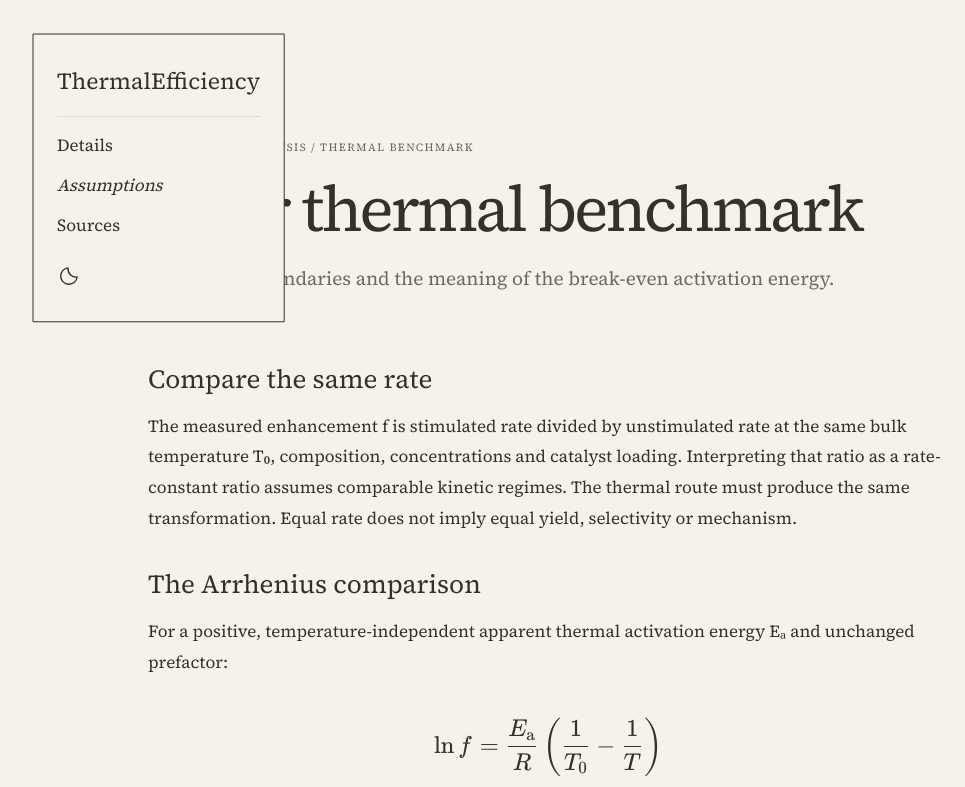
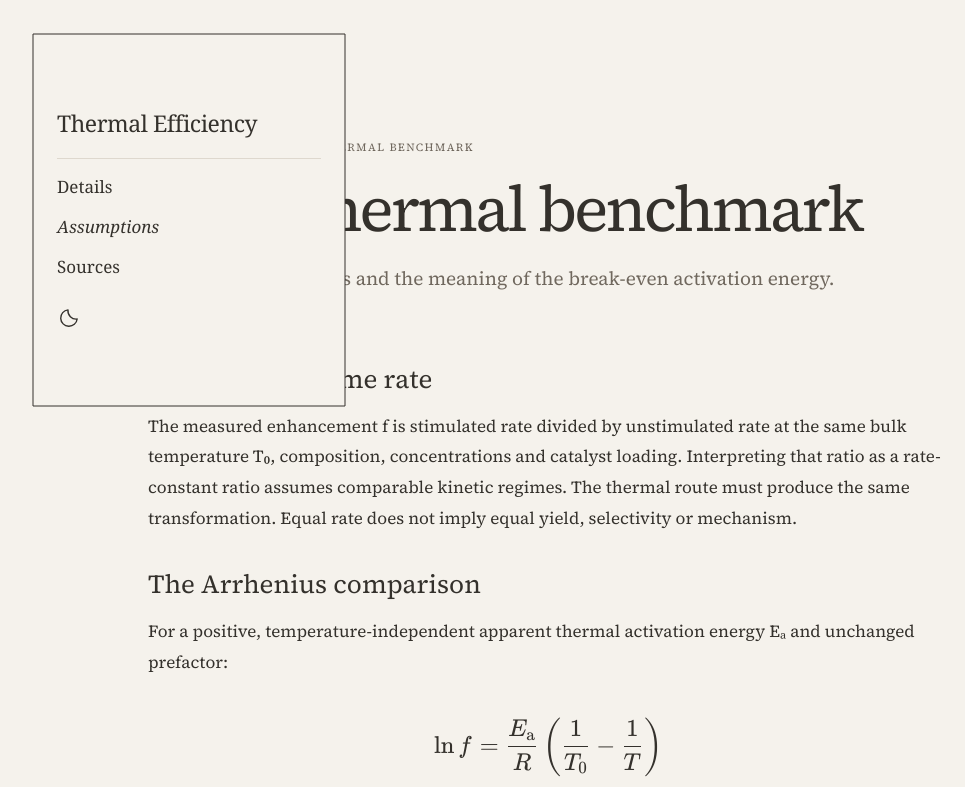
Before and after one commit to enLepre/ThermalEfficiency, a website: page assumptions.html in a window 1280 px wide. Both pictures are taken after a click on the button "Open navigation". Shown: the top 787 px of the page, without its empty margins (92-1057 px from the left). Drawn offline with nearby package versions, Linux system fonts and the light colour scheme.

Commit message:
Match personal website menu title divider and proportions

```diff
--- a/assumptions.html
+++ b/assumptions.html
@@ -1,6 +1,6 @@
 <!doctype html>
-<html lang="en"><head><meta charset="utf-8"><meta name="viewport" content="width=device-width,initial-scale=1"><meta name="description" content="Compare stimulated catalysis with equivalent thermal treatment. Find the break-even activation energy without knowing the activation barrier."><meta name="theme-color" content="#f5f2ec"><title>a fair thermal benchmark · ThermalEfficiency</title><link rel="icon" href="favicon.svg" type="image/svg+xml"><link rel="stylesheet" href="https://cdn.jsdelivr.net/npm/katex@0.19.1/dist/katex.min.css" integrity="sha384-WwGtaC6ywCHxA5cstpj/3+xIZvTez8dq2IcBQaXRkenHZ7FVVq1ZROtURwfbtTlG" crossorigin="anonymous"><script defer src="https://cdn.jsdelivr.net/npm/katex@0.19.1/dist/katex.min.js" integrity="sha384-a1WQdjRj162i159OYq041X6I4K8NenkrI09LlPmiHg0YOb7CR+wJOraXwK9abpnE" crossorigin="anonymous"></script><script defer src="math-render.js"></script><link rel="stylesheet" href="styles.css?v=20261118-math"><script defer src="navigation.js?v=20261118-menu"></script><script defer src="menu.js?v=20261118-scroll"></script></head>
-<body data-page="assumptions"><a class="skip" href="#main">Skip to content</a><header class="site-header shell"><div class="menu"><svg class="menu-outline" aria-hidden="true" focusable="false"><rect width="100%" height="100%" vector-effect="non-scaling-stroke" /></svg><button class="menu-toggle" type="button" aria-expanded="false" aria-controls="main-menu" aria-label="Open navigation"><span aria-hidden="true"></span></button><nav id="main-menu" aria-label="Main navigation" inert><a class="brand" data-scenario-link href="index.html">ThermalEfficiency</a><a data-scenario-link href="details.html">Details</a><a data-scenario-link href="assumptions.html">Assumptions</a><a data-scenario-link href="sources.html">Sources</a><button id="theme" class="theme-toggle" type="button" aria-label="Switch to dark mode" title="Switch to dark mode" aria-pressed="false"><svg class="theme-moon" viewBox="0 0 24 24" width="22" height="22" fill="none" stroke="currentColor" stroke-width="1.5" stroke-linecap="round" stroke-linejoin="round" aria-hidden="true"><path d="M20.9 13.1A9 9 0 0 1 10.9 3.1a9 9 0 1 0 10 10Z"/></svg><svg class="theme-sun" viewBox="0 0 24 24" width="22" height="22" fill="none" stroke="currentColor" stroke-width="1.5" stroke-linecap="round" aria-hidden="true"><circle cx="12" cy="12" r="4"/><path d="M12 2v2m0 16v2M2 12h2m16 0h2M4.93 4.93l1.42 1.42m11.3 11.3 1.42 1.42M4.93 19.07l1.42-1.42m11.3-11.3 1.42-1.42"/></svg></button></nav></div></header>
+<html lang="en"><head><meta charset="utf-8"><meta name="viewport" content="width=device-width,initial-scale=1"><meta name="description" content="Compare stimulated catalysis with equivalent thermal treatment. Find the break-even activation energy without knowing the activation barrier."><meta name="theme-color" content="#f5f2ec"><title>a fair thermal benchmark · ThermalEfficiency</title><link rel="icon" href="favicon.svg" type="image/svg+xml"><link rel="stylesheet" href="https://cdn.jsdelivr.net/npm/katex@0.19.1/dist/katex.min.css" integrity="sha384-WwGtaC6ywCHxA5cstpj/3+xIZvTez8dq2IcBQaXRkenHZ7FVVq1ZROtURwfbtTlG" crossorigin="anonymous"><script defer src="https://cdn.jsdelivr.net/npm/katex@0.19.1/dist/katex.min.js" integrity="sha384-a1WQdjRj162i159OYq041X6I4K8NenkrI09LlPmiHg0YOb7CR+wJOraXwK9abpnE" crossorigin="anonymous"></script><script defer src="math-render.js"></script><link rel="stylesheet" href="styles.css?v=20261118-website-menu"><script defer src="navigation.js?v=20261118-menu"></script><script defer src="menu.js?v=20261118-scroll"></script></head>
+<body data-page="assumptions"><a class="skip" href="#main">Skip to content</a><header class="site-header shell"><div class="menu"><svg class="menu-outline" aria-hidden="true" focusable="false"><rect width="100%" height="100%" vector-effect="non-scaling-stroke" /></svg><button class="menu-toggle" type="button" aria-expanded="false" aria-controls="main-menu" aria-label="Open navigation"><span aria-hidden="true"></span></button><nav id="main-menu" aria-label="Main navigation" inert><a class="brand" data-scenario-link href="index.html">Thermal Efficiency</a><a data-scenario-link href="details.html">Details</a><a data-scenario-link href="assumptions.html">Assumptions</a><a data-scenario-link href="sources.html">Sources</a><button id="theme" class="theme-toggle" type="button" aria-label="Switch to dark mode" title="Switch to dark mode" aria-pressed="false"><svg class="theme-moon" viewBox="0 0 24 24" width="22" height="22" fill="none" stroke="currentColor" stroke-width="1.5" stroke-linecap="round" stroke-linejoin="round" aria-hidden="true"><path d="M20.9 13.1A9 9 0 0 1 10.9 3.1a9 9 0 1 0 10 10Z"/></svg><svg class="theme-sun" viewBox="0 0 24 24" width="22" height="22" fill="none" stroke="currentColor" stroke-width="1.5" stroke-linecap="round" aria-hidden="true"><circle cx="12" cy="12" r="4"/><path d="M12 2v2m0 16v2M2 12h2m16 0h2M4.93 4.93l1.42 1.42m11.3 11.3 1.42 1.42M4.93 19.07l1.42-1.42m11.3-11.3 1.42-1.42"/></svg></button></nav></div></header>
 <main id="main" class="shell"><section class="intro"><p class="eyebrow">STIMULATED CATALYSIS / THERMAL BENCHMARK</p><h1>a fair thermal benchmark</h1><p class="subtitle">Equations, boundaries and the meaning of the break-even activation energy.</p></section><article class="prose">
 <h2>Compare the same rate</h2><p>The measured enhancement f is stimulated rate divided by unstimulated rate at the same bulk temperature T₀, composition, concentrations and catalyst loading. Interpreting that ratio as a rate-constant ratio assumes comparable kinetic regimes. The thermal route must produce the same transformation. Equal rate does not imply equal yield, selectivity or mechanism.</p>
 <h2>The Arrhenius comparison</h2><p>For a positive, temperature-independent apparent thermal activation energy Eₐ and unchanged prefactor:</p><div class="equation"><span data-tex="\ln f = \frac{E_{\mathrm a}}{R}\left(\frac{1}{T_0}-\frac{1}{T}\right)" data-display="true">ln f = (Eₐ/R) (1/T₀ − 1/T)</span></div><div class="equation"><span data-tex="T = \left[\frac{1}{T_0}-\frac{R}{E_{\mathrm a}}\ln f\right]^{-1}" data-display="true">T = [1/T₀ − (R/Eₐ) ln f]⁻¹</span></div><p>All temperatures in these equations are in kelvin; R = 8.31446261815324 J mol⁻¹ K⁻¹. A nonpositive denominator means no finite positive-temperature solution. This is an extrapolation of the <a href="https://goldbook.iupac.org/terms/view/A00446">Arrhenius model</a>, not evidence that a different thermal mechanism is impossible.</p>
--- a/build-pages.cjs
+++ b/build-pages.cjs
@@ -3,8 +3,8 @@ const field=(id,label,value,min='0',step='any')=>`<label for="${id}">${label}</l
 const select=(id,label,options)=>`<label for="${id}">${label}</label><select id="${id}" name="${id}">${options.map(([value,text])=>`<option value="${value}">${text}</option>`).join('')}</select>`;
 const pair=(a,b)=>`<div class="pair"><div>${a}</div><div>${b}</div></div>`;
 function shell(page,title,subtitle,body,scripts='') { return `<!doctype html>
-<html lang="en"><head><meta charset="utf-8"><meta name="viewport" content="width=device-width,initial-scale=1"><meta name="description" content="Compare stimulated catalysis with equivalent thermal treatment. Find the break-even activation energy without knowing the activation barrier."><meta name="theme-color" content="#f5f2ec"><title>${title} · ThermalEfficiency</title><link rel="icon" href="favicon.svg" type="image/svg+xml">${page==='assumptions'?"<link rel=\"stylesheet\" href=\"https://cdn.jsdelivr.net/npm/katex@0.19.1/dist/katex.min.css\" integrity=\"sha384-WwGtaC6ywCHxA5cstpj/3+xIZvTez8dq2IcBQaXRkenHZ7FVVq1ZROtURwfbtTlG\" crossorigin=\"anonymous\"><script defer src=\"https://cdn.jsdelivr.net/npm/katex@0.19.1/dist/katex.min.js\" integrity=\"sha384-a1WQdjRj162i159OYq041X6I4K8NenkrI09LlPmiHg0YOb7CR+wJOraXwK9abpnE\" crossorigin=\"anonymous\"></script><script defer src=\"math-render.js\"></script>":''}<link rel="stylesheet" href="styles.css?v=20261118-math"><script defer src="navigation.js?v=20261118-menu"></script><script defer src="menu.js?v=20261118-scroll"></script>${scripts}</head>
-<body data-page="${page}"><a class="skip" href="#main">Skip to content</a><header class="site-header shell"><div class="menu"><svg class="menu-outline" aria-hidden="true" focusable="false"><rect width="100%" height="100%" vector-effect="non-scaling-stroke" /></svg><button class="menu-toggle" type="button" aria-expanded="false" aria-controls="main-menu" aria-label="Open navigation"><span aria-hidden="true"></span></button><nav id="main-menu" aria-label="Main navigation" inert><a class="brand" data-scenario-link href="index.html">ThermalEfficiency</a><a data-scenario-link href="details.html">Details</a><a data-scenario-link href="assumptions.html">Assumptions</a><a data-scenario-link href="sources.html">Sources</a><button id="theme" class="theme-toggle" type="button" aria-label="Switch to dark mode" title="Switch to dark mode" aria-pressed="false"><svg class="theme-moon" viewBox="0 0 24 24" width="22" height="22" fill="none" stroke="currentColor" stroke-width="1.5" stroke-linecap="round" stroke-linejoin="round" aria-hidden="true"><path d="M20.9 13.1A9 9 0 0 1 10.9 3.1a9 9 0 1 0 10 10Z"/></svg><svg class="theme-sun" viewBox="0 0 24 24" width="22" height="22" fill="none" stroke="currentColor" stroke-width="1.5" stroke-linecap="round" aria-hidden="true"><circle cx="12" cy="12" r="4"/><path d="M12 2v2m0 16v2M2 12h2m16 0h2M4.93 4.93l1.42 1.42m11.3 11.3 1.42 1.42M4.93 19.07l1.42-1.42m11.3-11.3 1.42-1.42"/></svg></button></nav></div></header>
+<html lang="en"><head><meta charset="utf-8"><meta name="viewport" content="width=device-width,initial-scale=1"><meta name="description" content="Compare stimulated catalysis with equivalent thermal treatment. Find the break-even activation energy without knowing the activation barrier."><meta name="theme-color" content="#f5f2ec"><title>${title} · ThermalEfficiency</title><link rel="icon" href="favicon.svg" type="image/svg+xml">${page==='assumptions'?"<link rel=\"stylesheet\" href=\"https://cdn.jsdelivr.net/npm/katex@0.19.1/dist/katex.min.css\" integrity=\"sha384-WwGtaC6ywCHxA5cstpj/3+xIZvTez8dq2IcBQaXRkenHZ7FVVq1ZROtURwfbtTlG\" crossorigin=\"anonymous\"><script defer src=\"https://cdn.jsdelivr.net/npm/katex@0.19.1/dist/katex.min.js\" integrity=\"sha384-a1WQdjRj162i159OYq041X6I4K8NenkrI09LlPmiHg0YOb7CR+wJOraXwK9abpnE\" crossorigin=\"anonymous\"></script><script defer src=\"math-render.js\"></script>":''}<link rel="stylesheet" href="styles.css?v=20261118-website-menu"><script defer src="navigation.js?v=20261118-menu"></script><script defer src="menu.js?v=20261118-scroll"></script>${scripts}</head>
+<body data-page="${page}"><a class="skip" href="#main">Skip to content</a><header class="site-header shell"><div class="menu"><svg class="menu-outline" aria-hidden="true" focusable="false"><rect width="100%" height="100%" vector-effect="non-scaling-stroke" /></svg><button class="menu-toggle" type="button" aria-expanded="false" aria-controls="main-menu" aria-label="Open navigation"><span aria-hidden="true"></span></button><nav id="main-menu" aria-label="Main navigation" inert><a class="brand" data-scenario-link href="index.html">Thermal Efficiency</a><a data-scenario-link href="details.html">Details</a><a data-scenario-link href="assumptions.html">Assumptions</a><a data-scenario-link href="sources.html">Sources</a><button id="theme" class="theme-toggle" type="button" aria-label="Switch to dark mode" title="Switch to dark mode" aria-pressed="false"><svg class="theme-moon" viewBox="0 0 24 24" width="22" height="22" fill="none" stroke="currentColor" stroke-width="1.5" stroke-linecap="round" stroke-linejoin="round" aria-hidden="true"><path d="M20.9 13.1A9 9 0 0 1 10.9 3.1a9 9 0 1 0 10 10Z"/></svg><svg class="theme-sun" viewBox="0 0 24 24" width="22" height="22" fill="none" stroke="currentColor" stroke-width="1.5" stroke-linecap="round" aria-hidden="true"><circle cx="12" cy="12" r="4"/><path d="M12 2v2m0 16v2M2 12h2m16 0h2M4.93 4.93l1.42 1.42m11.3 11.3 1.42 1.42M4.93 19.07l1.42-1.42m11.3-11.3 1.42-1.42"/></svg></button></nav></div></header>
 <main id="main" class="shell"><section class="intro"><p class="eyebrow">STIMULATED CATALYSIS / THERMAL BENCHMARK</p><h1>${title}</h1><p class="subtitle">${subtitle}</p></section>${body}</main>
 <footer class="shell repository-footer"><div class="footer-links"><a href="https://enlepre.github.io/">About the author</a><span aria-hidden="true">·</span><a href="https://github.com/enLepre/ThermalEfficiency">Source code on GitHub</a><span aria-hidden="true">·</span><a href="https://enlepre.github.io/electronsCost/">Electron Cost</a></div><nav class="footer-navigation" aria-label="Footer navigation"><a data-scenario-link href="index.html">Compare</a><a data-scenario-link href="details.html">Details</a><a data-scenario-link href="assumptions.html">Assumptions</a><a data-scenario-link href="sources.html">Sources</a></nav></footer></body></html>`; }
 function calculator(details=false) { return `<form id="calculator" novalidate>
--- a/menu.js
+++ b/menu.js
@@ -4,20 +4,7 @@
   const toggle = menu?.querySelector('.menu-toggle');
   const nav = menu?.querySelector('nav');
   if (!menu || !toggle || !nav) return;
-  const fitMenu = () => {
-    const { width, height } = nav.getBoundingClientRect();
-    if (!width || !height) return;
-    menu.style.setProperty('--menu-width', width + 'px');
-    menu.style.setProperty('--menu-height', height + 'px');
-    menu.style.setProperty('--menu-scale-x', 14.4 / width);
-    menu.style.setProperty('--menu-scale-y', 14.4 / height);
-  };
-  fitMenu();
-  if (typeof ResizeObserver !== 'undefined') new ResizeObserver(fitMenu).observe(nav);
-  window.addEventListener('resize', fitMenu);
-  document.fonts?.ready.then(fitMenu);
   const setOpen = open => {
-    if (open) fitMenu();
     menu.classList.toggle('is-open', open);
     toggle.setAttribute('aria-expanded', String(open));
     toggle.setAttribute('aria-label', open ? 'Close navigation' : 'Open navigation');
--- a/styles.css
+++ b/styles.css
@@ -41,7 +41,7 @@ main.shell,main.shell.derivation{width:min(800px,calc(100% - 48px));max-width:80
 .menu-outline rect {
   fill: var(--paper);
   stroke: var(--ink);
-  transform: scale(var(--menu-scale-x, .046), var(--menu-scale-y, .039));
+  transform: scale(.046, .039);
   transition: transform .34s cubic-bezier(.42,0,.38,1) .06s;
 }
 .menu:has(.menu-toggle:focus-visible) .menu-outline,
@@ -101,8 +101,9 @@ body.is-page-scrolled .site-header{opacity:0;visibility:hidden;pointer-events:no
 .equation [data-tex]{display:block}
 @media(max-width:680px){.equation{font-size:17px}}
 
-/* Size the expanded outline to the navigation's actual content. */
-.menu nav{width:max-content;max-width:calc(100vw - 68px);height:auto;max-height:calc(100svh - 68px);justify-content:flex-start}
 .menu nav > a{flex-shrink:0}
 .menu nav #theme.theme-toggle{display:grid;place-items:center;flex-shrink:0;width:44px;height:44px;min-height:44px;margin:8px 0 0 -10px;padding:10px;border:0;color:var(--ink)}
 .menu nav .theme-toggle svg{width:22px;height:22px}
+/* Match the personal website menu typography, including its title. */
+.menu nav{font-family:Georgia,"Times New Roman",serif}
+.menu nav .brand{font-size:23px;line-height:1.2;letter-spacing:-.02em;font-style:normal;white-space:nowrap}
```
Also changed, not shown: details.html (+2 -2 lines), index.html (+2 -2 lines), sources.html (+2 -2 lines).
